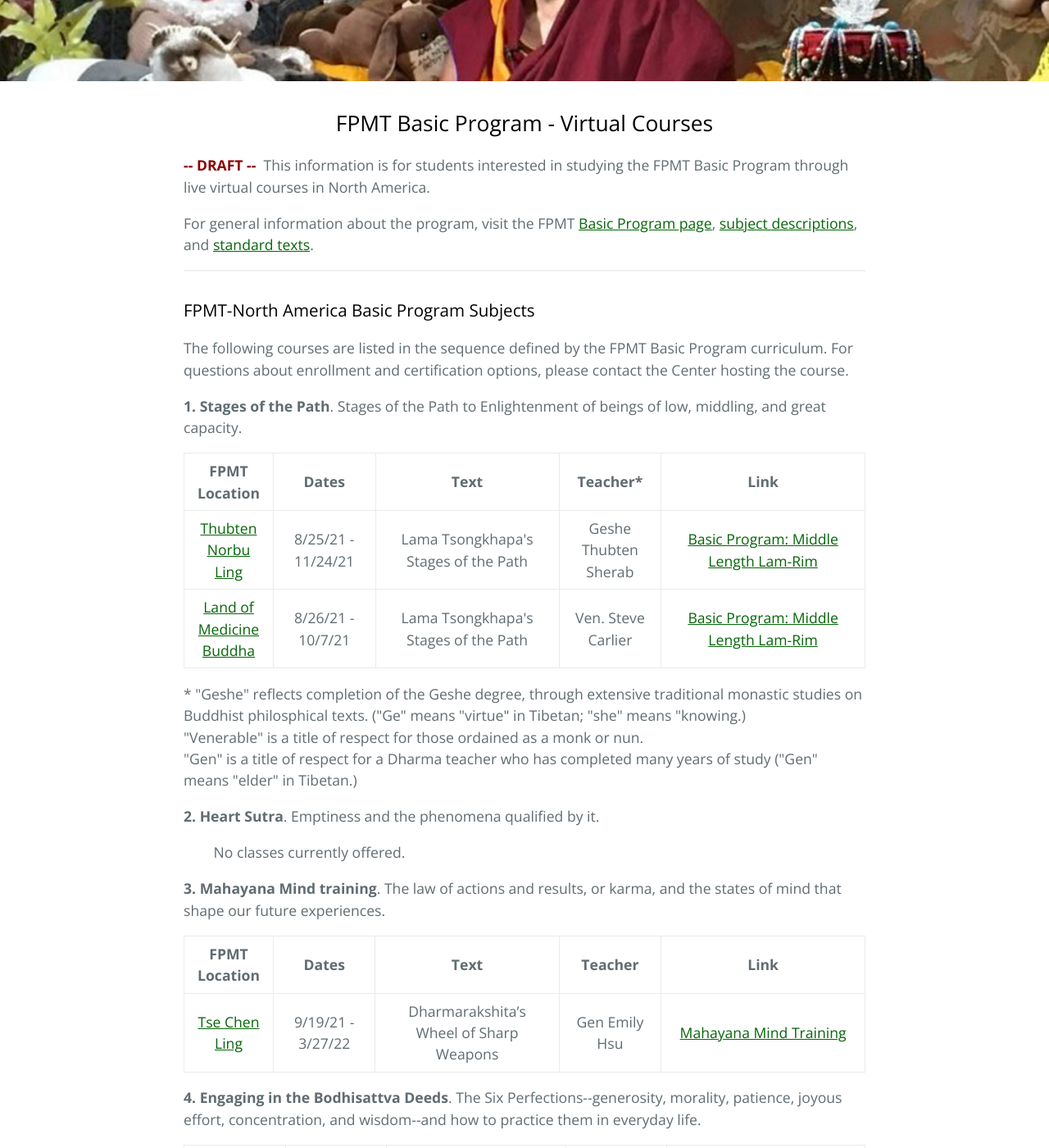
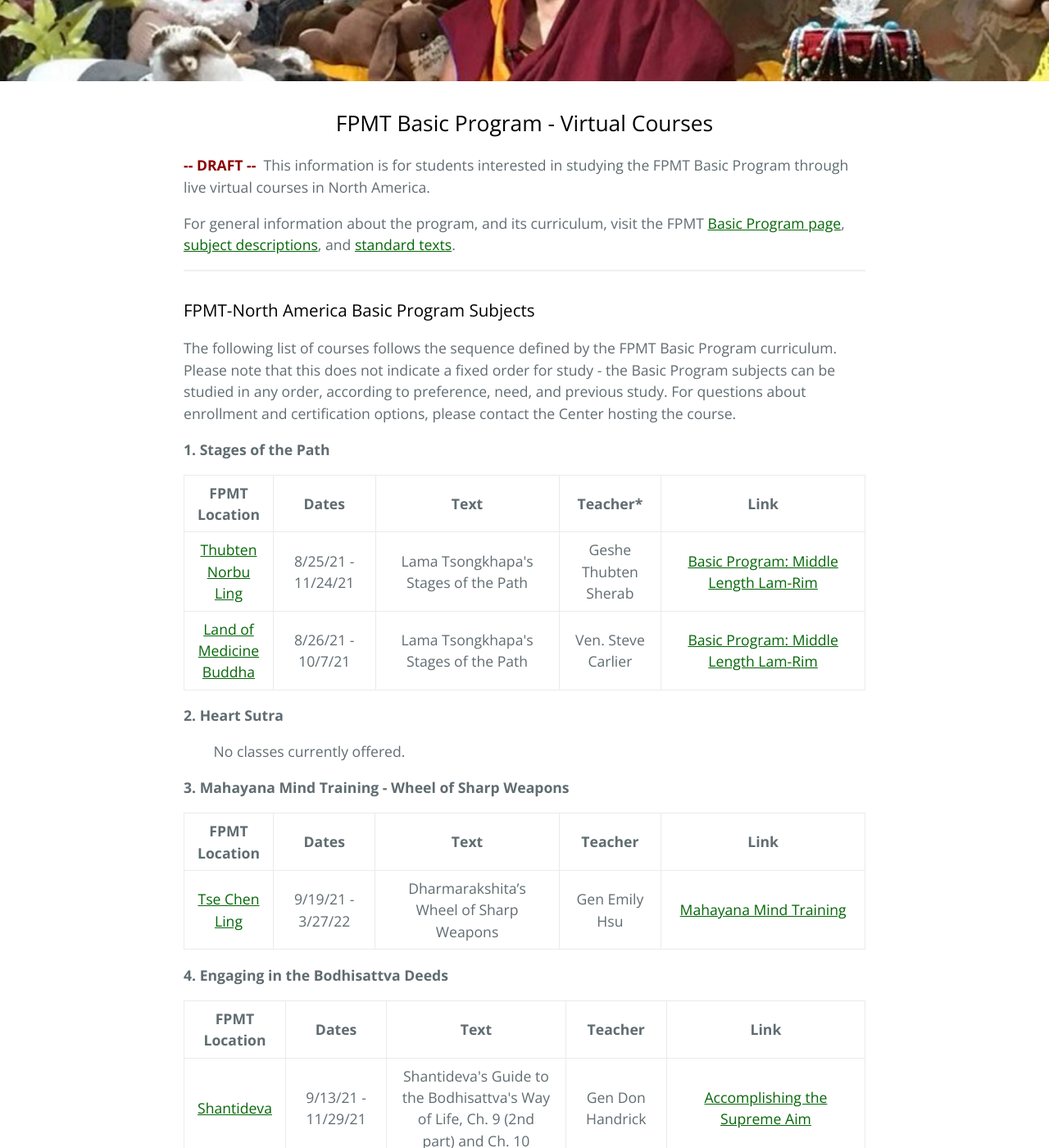
Before and after one commit to lgeorge/lgeorge.github.io, a Jekyll site: the page built from fpmt-na-v2/index.html, in a window 1280 px wide and 1400 px high, scrolled down 226 px. Shown: the whole window at 82% size. Built offline with Jekyll 4.4.1, drawn with Linux system fonts in a browser that asks for light colours; some of the changed text lies outside the part shown.

Commit message:
Incorporate Olga's edits, 1st round

```diff
--- a/fpmt-na-v2/index.html
+++ b/fpmt-na-v2/index.html
@@ -9,7 +9,7 @@
 
     <p><span style="color: #8B0000"><b>-- DRAFT --</b></span>&nbsp; This information is for students interested in studying the FPMT Basic Program through live virtual courses in North America.</p>
 
-    <p>For general information about the program, visit the FPMT <a href="https://fpmt.org/education/programs/basic-program" target="_blank" rel="noopener noreferrer">Basic Program page</a>,
+    <p>For general information about the program, and its curriculum, visit the FPMT <a href="https://fpmt.org/education/programs/basic-program" target="_blank" rel="noopener noreferrer">Basic Program page</a>,
     <a rel="noreferrer noopener" href="https://fpmt.org/wp-content/uploads/education/programs/basic-program/BP_SubjectDescriptions_2020.pdf" target="_blank">subject descriptions</a>,
     and <a rel="noreferrer noopener" href="https://fpmt.org/wp-content/uploads/education/programs/basic-program/BP_StandardTextsAndCommentaries_2020.pdf" target="_blank">standard texts</a>.</p>
 
@@ -20,9 +20,10 @@
 
     <h3 style="text-align:left"; "color: black">FPMT-North America Basic Program Subjects</h3>
 
-    <p>The following courses are listed in the sequence defined by the FPMT Basic Program curriculum. For questions about enrollment and certification options, please contact the Center hosting the course.
+    <p>The following list of courses follows the sequence defined by the FPMT Basic Program curriculum. Please note that this does not indicate a fixed order for study - the Basic Program
+      subjects can be studied in any order, according to preference, need, and previous study. For questions about enrollment and certification options, please contact the Center hosting the course.
 
-    <p><strong>1. Stages of the Path</strong>. Stages of the Path to Enlightenment of beings of low, middling, and great capacity.</p>
+    <p><strong>1. Stages of the Path</strong></p>
 
     		<table>
     		<thead>
@@ -51,15 +52,12 @@
           </tr>
     		</tbody>
     	</table>
-    <p>* "Geshe" reflects completion of the Geshe degree, through extensive traditional monastic studies on Buddhist philosphical texts. ("Ge" means "virtue" in Tibetan; "she" means "knowing.)</br>
-      "Venerable" is a title of respect for those ordained as a monk or nun.</br>
-      "Gen" is a title of respect for a Dharma teacher who has completed many years of study ("Gen" means "elder" in Tibetan.)</p>
 
-    <p><strong>2. Heart Sutra</strong>. Emptiness and the phenomena qualified by it.</p>
+    <p><strong>2. Heart Sutra</strong></p>
 
      	<p>&nbsp; &nbsp; &nbsp; &nbsp; No classes currently offered.</p>
 
-    <p><strong>3. Mahayana Mind training</strong>. The law of actions and results, or karma, and the states of mind that shape our future experiences.</p>
+    <p><strong>3. Mahayana Mind Training - Wheel of Sharp Weapons</strong></p>
 
     <table>
     		<thead>
@@ -82,8 +80,7 @@
     		</tbody>
     	</table>
 
-    <p><strong>4. Engaging in the Bodhisattva Deeds</strong>. The Six Perfections--generosity, morality, patience, joyous effort,
-      concentration, and wisdom--and how to practice them in everyday life.</p>
+    <p><strong>4. Engaging in the Bodhisattva Deeds</strong></p>
 
      	<table>
     		<thead>
@@ -113,11 +110,17 @@
     		</tbody>
     	</table>
 
-    <p><strong>5. Mind and Cognition</strong>. The way the mind knows phenomena and the mental factors that constitute the basis of our daily experience.</p>
+    <p><strong>5. Mind and Cognition</strong></p>
 
- <p>&nbsp; &nbsp; &nbsp; &nbsp; No classes currently offered.</p>
+    <p>Part 1: Awarenesses and Knowers</p>
 
-    <p><strong>6. Tenets</strong>. The philosophical systems, or tenets, of the four main schools of ancient Buddhist thought.</p>
+    <p>&nbsp; &nbsp; &nbsp; &nbsp; No classes currently offered.</p>
+
+    <p>Part 2: Minds and Mental Factors</p>
+
+    <p>&nbsp; &nbsp; &nbsp; &nbsp; No classes currently offered.</p>
+
+    <p><strong>6. Tenets</strong></p>
 
     <table>
     		<thead>
@@ -140,33 +143,20 @@
     		</tbody>
     	</table>
 
-    <p><strong>7. Ornament for Clear Realizations</strong>. The Path to Buddhahood.</p>
+    <p><strong>7. Ornament for Clear Realization - Chapter 4</strong></p>
 
     <p>&nbsp; &nbsp; &nbsp; &nbsp; No classes currently offered.</p>
 
-    <p><strong>8. The Tathagata Essence</strong>. The Buddha lineage or Tathagata essence that exists within every sentient being.</p>
+    <p><strong>8. The Tathagata Essence</strong></p>
 
     <p>&nbsp; &nbsp; &nbsp; &nbsp; No classes currently offered.</p>
 
-    <p><strong>9. Grounds and Paths of Secret Mantra &amp; The Three Basic Bodies</strong>. The structure of the path of Tantra.</p>
+    <p><strong>9. Grounds and Paths of Secret Mantra</strong></p>
 
     <p>&nbsp; &nbsp; &nbsp; &nbsp; No classes currently offered.</p>
 
-    <hr class="wp-block-separator is-style-wide"/>
-
-    <h3 style="text-align:left"; "color: black">FPMT-North America Basic Program: Supplementary Subjects</h3>
-
-    <p><strong>Seventy Topics.</strong> Aspects of the omniscient mind and the practices that enable to achieve them.</p>
-
-    <p>&nbsp; &nbsp; &nbsp; &nbsp; No classes currently offered.</p>
-
-    <p><strong>The Three Basic Bodies: Death, Intermediate State and Rebirth.</strong> The death process and the way it is brought into the path to enlightment.</p>
-
-    <p>&nbsp; &nbsp; &nbsp; &nbsp; No classes currently offered.</p>
-
-    <p><strong>Highest Yoga Tantra.</strong> The four classes of tantra with emphasis on the generation and completion stages of highest yoga tantra.</p>
-
-    <p>&nbsp; &nbsp; &nbsp; &nbsp; No classes currently offered.</p>
-
+    <p>* "Geshe" reflects completion of the geshe degree, through extensive traditional monastic studies of Buddhist philosphical texts. ("Ge" means "virtue" in Tibetan; "she" means "knowing.)</br>
+      "Venerable" is a title of respect for those ordained as a monk or nun.</br>
+      "Gen" is a title of respect for a Dharma teacher who has completed many years of study ("Gen" means "elder" in Tibetan.)</p>
   </body>
 </html>
```
